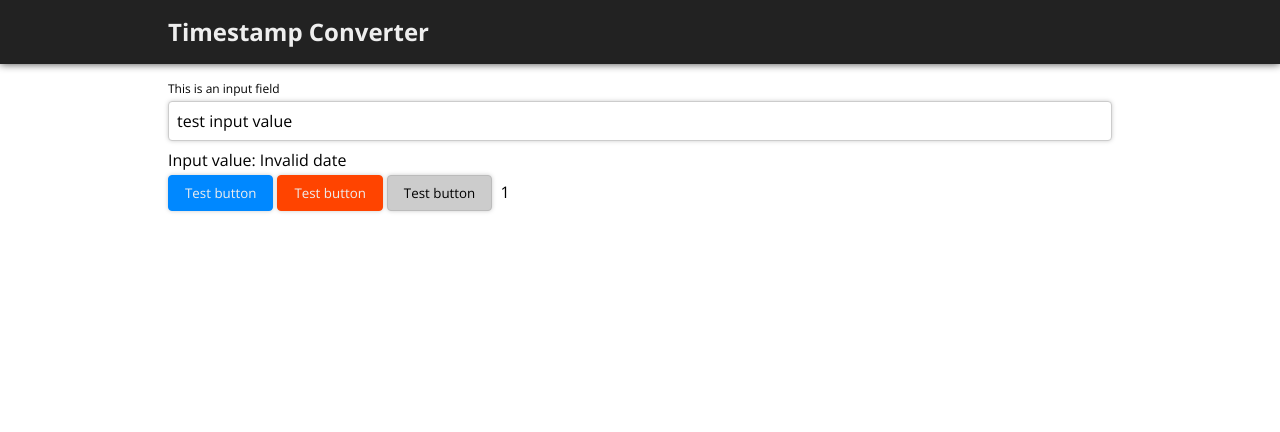
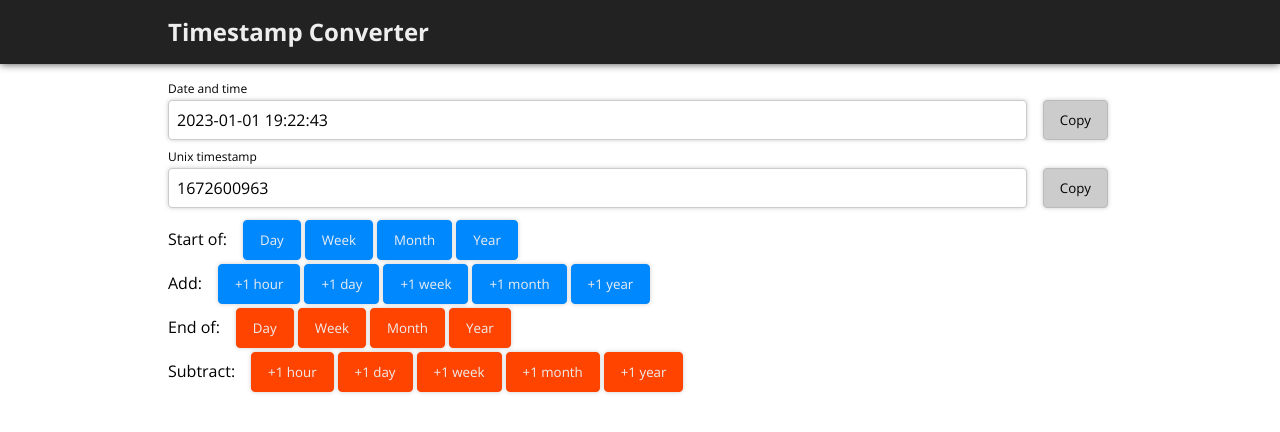
Before and after one commit to NiklasHassdal/timestamp-converter, a Vue app: page / in a window 1280 px wide. Shown: the top 432 px of the page. Built offline with nearby package versions, Linux system fonts and the light colour scheme.

Commit message:
Datetime and unix time now updates

```diff
--- a/src/App.vue
+++ b/src/App.vue
@@ -4,24 +4,98 @@ import moment from "moment";
 </script>
 
 <script lang="ts">
-export default {
-  data() {
-    return {
-      inputValue: "test input value",
-      test: 1,
-    };
-  },
-};
+import { ref } from "vue";
+let dateTimeText = ref(moment().format("YYYY-MM-DD HH:mm:ss"));
+let unixTimestamp = ref(moment(dateTimeText.value).unix());
+
+function dateTimeTextChanged() {
+  let momenDateTime = moment(dateTimeText.value);
+  if (momenDateTime.isValid()) {
+    let value = momenDateTime.unix();
+    if (value !== unixTimestamp.value) {
+      unixTimestamp.value = value;
+    }
+  }
+}
+
+function unixTimestampChanged() {
+  let momenDateTime = moment.unix(unixTimestamp.value);
+  if (momenDateTime.isValid()) {
+    let value = momenDateTime.format("YYYY-MM-DD HH:mm:ss");
+    if (value !== dateTimeText.value) {
+      dateTimeText.value = value;
+    }
+  }
+}
+
+function getMoment(): moment.Moment {
+  return moment.unix(unixTimestamp.value);
+}
+
+function setMoment(value: moment.Moment) {
+  unixTimestamp.value = value.unix();
+  unixTimestampChanged();
+}
 </script>
 
 <template>
   <TcHeader title="Timestamp Converter" />
   <TcContainer>
-    <TcTextInput label="This is an input field" v-model="inputValue" />
-    Input value: {{ moment(inputValue).format("YYYY-MM-DD HH:mm:ss") }}<br />
-    <TcButton @click="test++">Test button</TcButton>
-    <TcButton kind="secondary" @click="test++">Test button</TcButton>
-    <TcButton kind="ghost" @click="test++">Test button</TcButton>
-    {{ test }}
+    <div style="display: flex">
+      <div style="flex-grow: 1; margin-right: 1rem">
+        <TcTextInput label="Date and time" @input="dateTimeTextChanged" v-model="dateTimeText" />
+      </div>
+      <div style="padding-top: 1rem">
+        <TcButton kind="ghost">Copy</TcButton>
+      </div>
+    </div>
+    <div style="display: flex">
+      <div style="flex-grow: 1; margin-right: 1rem">
+        <TcTextInput label="Unix timestamp" @input="unixTimestampChanged" v-model="unixTimestamp" />
+      </div>
+      <div style="padding-top: 1rem">
+        <TcButton kind="ghost">Copy</TcButton>
+      </div>
+    </div>
+    <div>
+      <span style="line-height: 2.5rem; margin-right: 1rem;">Start of:</span>
+      <TcButton @click="setMoment(getMoment().startOf('day'))">Day</TcButton>
+      <TcButton @click="setMoment(getMoment().startOf('isoWeek'))">Week</TcButton>
+      <TcButton @click="setMoment(getMoment().startOf('month'))">Month</TcButton>
+      <TcButton @click="setMoment(getMoment().startOf('year'))">Year</TcButton>
+    </div>
+    <div>
+      <span style="line-height: 2.5rem; margin-right: 1rem;">Add:</span>
+      <TcButton @click="setMoment(getMoment().add(1, 'hour'))">+1 hour</TcButton>
+      <TcButton @click="setMoment(getMoment().add(1, 'day'))">+1 day</TcButton>
+      <TcButton @click="setMoment(getMoment().add(1, 'week'))">+1 week</TcButton>
+      <TcButton @click="setMoment(getMoment().add(1, 'month'))">+1 month</TcButton>
+      <TcButton @click="setMoment(getMoment().add(1, 'year'))">+1 year</TcButton>
+    </div>
+    <div>
+      <span style="line-height: 2.5rem; margin-right: 1rem;">End of:</span>
+      <TcButton kind="secondary" @click="setMoment(getMoment().endOf('day'))">Day</TcButton>
+      <TcButton kind="secondary" @click="setMoment(getMoment().endOf('isoWeek'))">Week</TcButton>
+      <TcButton kind="secondary" @click="setMoment(getMoment().endOf('month'))">Month</TcButton>
+      <TcButton kind="secondary" @click="setMoment(getMoment().endOf('year'))">Year</TcButton>
+    </div>
+    <div>
+      <span style="line-height: 2.5rem; margin-right: 1rem;">Subtract:</span>
+      <TcButton kind="secondary" @click="setMoment(getMoment().subtract(1, 'hour'))">+1 hour</TcButton>
+      <TcButton kind="secondary" @click="setMoment(getMoment().subtract(1, 'day'))">+1 day</TcButton>
+      <TcButton kind="secondary" @click="setMoment(getMoment().subtract(1, 'week'))">+1 week</TcButton>
+      <TcButton kind="secondary" @click="setMoment(getMoment().subtract(1, 'month'))">+1 month</TcButton>
+      <TcButton kind="secondary" @click="setMoment(getMoment().subtract(1, 'year'))">+1 year</TcButton>
+    </div>
   </TcContainer>
 </template>
+
+<style scoped>
+h1 {
+  margin: 0;
+  padding: 0;
+  height: 2rem;
+  font-size: 1rem;
+  line-height: 2rem;
+}
+</style>
--- a/src/components/TcButton/TcButton.vue
+++ b/src/components/TcButton/TcButton.vue
@@ -29,6 +29,7 @@ defineEmits(["click"]);
 .tc-button {
   margin: 0.25rem 0.25rem 0 0;
   padding: 0.5rem 1rem;
+  height: 2.5rem;
   border-radius: 4px;
   filter: drop-shadow(0px 0px 2px #ccc);
   cursor: pointer;
--- a/src/components/TcHeader/TcHeader.vue
+++ b/src/components/TcHeader/TcHeader.vue
@@ -1,6 +1,6 @@
 <script setup lang="ts">
 interface HeaderProps {
-  title: String;
+  title: string;
 }
 
 defineProps<HeaderProps>();
--- a/src/components/TcTextInput/TcTextInput.vue
+++ b/src/components/TcTextInput/TcTextInput.vue
@@ -1,12 +1,12 @@
 <script setup lang="ts">
 interface TextInputProps {
-  label: String;
-  modelValue: String;
+  label: string;
+  modelValue: string | number;
 }
 
 defineProps<TextInputProps>();
 
-defineEmits(["update:modelValue"]);
+defineEmits(["update:modelValue", "input"]);
 </script>
 
 <template>
@@ -15,7 +15,10 @@ defineEmits(["update:modelValue"]);
     class="tc-text-input"
     type="text"
     :value="modelValue"
-    @input="$emit('update:modelValue', ($event as any).target.value)"
+    @input="
+      $emit('update:modelValue', ($event as any).target.value);
+      $emit('input', $event);
+    "
   />
 </template>
 
@@ -44,6 +47,7 @@ defineEmits(["update:modelValue"]);
   display: block;
   margin: 0;
   padding: 0;
+  height: 1rem;
   font-size: 0.75rem;
 }
 </style>
```
